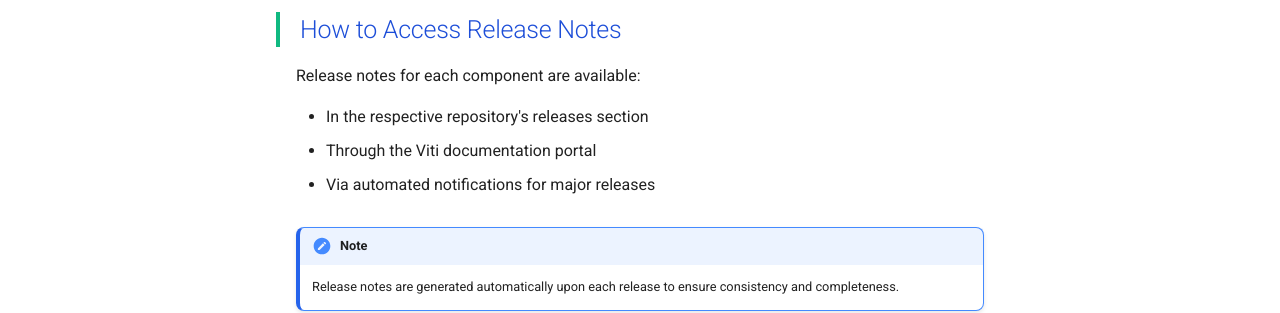
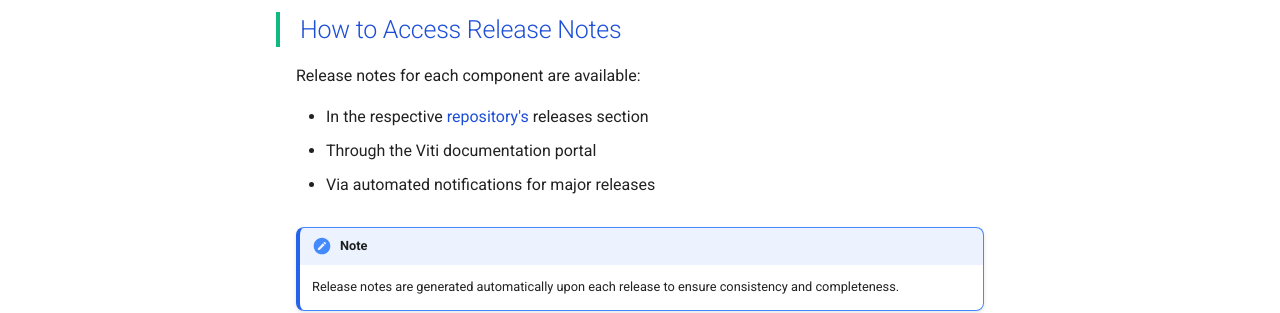
Before and after one commit to vitistack/docs, an MkDocs documentation site: the page built from docs/release_notes/index.md, in a window 1280 px wide and 1288 px high. Shown: the part 791-1104 px from the top of the window. Built offline with MkDocs 1.6.1 and Material for MkDocs 9.7.7, drawn with Linux system fonts in a browser that asks for light colours; comment, search, counter and statistics services are not loaded; part of the change alters nothing that is shown.

```diff
--- a/docs/release_notes/index.md
+++ b/docs/release_notes/index.md
@@ -21,7 +21,7 @@ In Viti, all release notes are automatically generated from:
 
 Release notes for each component are available:
 
-- In the respective repository's releases section
+- In the respective [repository's](https://docs.vitistack.io/reference/repository/) releases section
 - Through the Viti documentation portal
 - Via automated notifications for major releases
 
```
